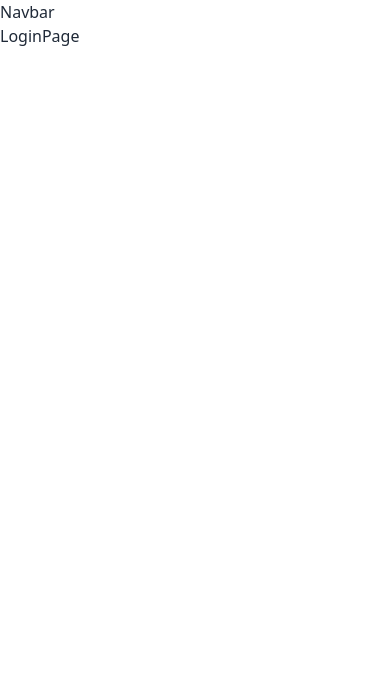
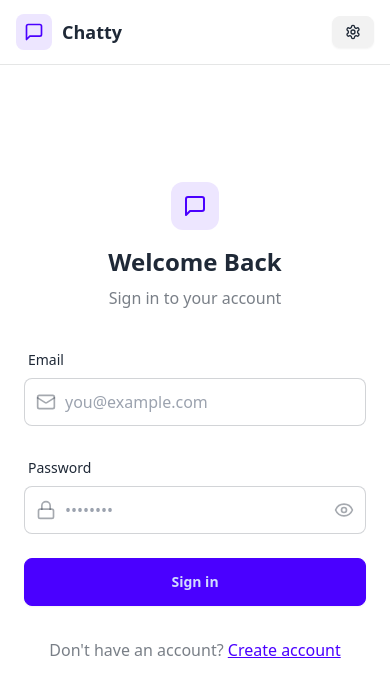
Before and after one commit to PranitAdgokar/chat-app-fronend, a React (Vite) app: page /login in a window 390 px wide. Shown: the top 694 px of the page. Built offline with nearby package versions, Linux system fonts and the light colour scheme; no server answers.

Commit message:
add authentication features with signup, login, and logout; implement AuthImagePattern component; enhance Navbar for user navigation

```diff
--- a/src/App.jsx
+++ b/src/App.jsx
@@ -1,4 +1,4 @@
-import {Routes, Route, Navigate} from 'react-router-dom';
+import {BrowserRouter, Routes, Route, Navigate} from 'react-router-dom';
 import Navbar from './components/Navbar';
 import HomePage from './pages/HomePage';
 import SignUpPage from './pages/SignUpPage';
@@ -8,6 +8,7 @@ import ProfilePage from './pages/ProfilePage';
 import { useAuthStore } from "./store/useAuthStore";
 import { useEffect } from 'react';
 import { Loader } from "lucide-react"
+import { Toaster } from 'react-hot-toast';
 
 
 const App =() => {
@@ -30,14 +31,17 @@ const App =() => {
   return (
    <div>
     <Navbar />
+
     <Routes>
       <Route path="/" element={authUser ? <HomePage />:<Navigate to ="/login"/>  } />
-      <Route path="/signup" element={!authUser ? <SignUpPage/> :<Navigate to="/singup"/>} />
+      <Route path="/signup" element={!authUser ? <SignUpPage/> :<Navigate to="/"/>} />
       <Route path="/login" element={!authUser ? <LoginPage />: <Navigate to="/"/>} />
-      <Route path="/settins" element={<SettingsPage />} />
+      <Route path="/settings" element={<SettingsPage />} />
       <Route path="/profile" element={authUser ? <ProfilePage />:<Navigate to="/login"/>} />
 
     </Routes>
+    <Toaster />
+
    </div>
   )
 };
--- /dev/null
+++ b/src/components/AuthImagePattern.jsx
@@ -0,0 +1,22 @@
+const AuthImagePattern = ({ title, subtitle }) => {
+    return (
+      <div className="hidden lg:flex items-center justify-center bg-base-200 p-12">
+        <div className="max-w-md text-center">
+          <div className="grid grid-cols-3 gap-3 mb-8">
+            {[...Array(9)].map((_, i) => (
+              <div
+                key={i}
+                className={`aspect-square rounded-2xl bg-primary/10 ${
+                  i % 2 === 0 ? "animate-pulse" : ""
+                }`}
+              />
+            ))}
+          </div>
+          <h2 className="text-2xl font-bold mb-4">{title}</h2>
+          <p className="text-base-content/60">{subtitle}</p>
+        </div>
+      </div>
+    );
+  };
+
+  export default AuthImagePattern;
--- a/src/components/Navbar.jsx
+++ b/src/components/Navbar.jsx
@@ -1,9 +1,55 @@
-import React from 'react'
+import { Link } from "react-router-dom";
+import { useAuthStore } from "../store/useAuthStore";
+import { LogOut, MessageSquare, Settings, User } from "lucide-react";
 
 const Navbar = () => {
+  const { logout, authUser } = useAuthStore();
+
   return (
-    <div>Navbar</div>
-  )
-}
+    <header
+      className="bg-base-100 border-b border-base-300 fixed w-full top-0 z-40
+    backdrop-blur-lg bg-base-100/80"
+    >
+      <div className="container mx-auto px-4 h-16">
+        <div className="flex items-center justify-between h-full">
+          <div className="flex items-center gap-8">
+            <Link to="/" className="flex items-center gap-2.5 hover:opacity-80 transition-all">
+              <div className="size-9 rounded-lg bg-primary/10 flex items-center justify-center">
+                <MessageSquare className="w-5 h-5 text-primary" />
+              </div>
+              <h1 className="text-lg font-bold">Chatty</h1>
+            </Link>
+          </div>
 
-export default Navbar
+          <div className="flex items-center gap-2">
+            <Link
+              to={"/settings"}
+              className={`
+              btn btn-sm gap-2 transition-colors
+
+              `}
+            >
+              <Settings className="w-4 h-4" />
+              <span className="hidden sm:inline">Settings</span>
+            </Link>
+
+            {authUser && (
+              <>
+                <Link to={"/profile"} className={`btn btn-sm gap-2`}>
+                  <User className="size-5" />
+                  <span className="hidden sm:inline">Profile</span>
+                </Link>
+
+                <button className="flex gap-2 items-center" onClick={logout}>
+                  <LogOut className="size-5" />
+                  <span className="hidden sm:inline">Logout</span>
+                </button>
+              </>
+            )}
+          </div>
+        </div>
+      </div>
+    </header>
+  );
+};
+export default Navbar;
--- a/src/pages/LoginPage.jsx
+++ b/src/pages/LoginPage.jsx
@@ -1,9 +1,119 @@
-import React from 'react'
+import { useState } from "react";
+import { useAuthStore } from "../store/useAuthStore";
+import AuthImagePattern from "../components/AuthImagePattern";
+import { Link } from "react-router-dom";
+import { Eye, EyeOff, Loader2, Lock, Mail, MessageSquare } from "lucide-react";
 
 const LoginPage = () => {
+  const [showPassword, setShowPassword] = useState(false);
+  const [formData, setFormData] = useState({
+    email: "",
+    password: "",
+  });
+  const { login, isLoggingIn } = useAuthStore();
+
+  const handleSubmit = async (e) => {
+    e.preventDefault();
+    login(formData);
+  };
+
   return (
-    <div>LoginPage</div>
-  )
-}
+    <div className="h-screen grid lg:grid-cols-2">
+      {/* Left Side - Form */}
+      <div className="flex flex-col justify-center items-center p-6 sm:p-12">
+        <div className="w-full max-w-md space-y-8">
+          {/* Logo */}
+          <div className="text-center mb-8">
+            <div className="flex flex-col items-center gap-2 group">
+              <div
+                className="w-12 h-12 rounded-xl bg-primary/10 flex items-center justify-center group-hover:bg-primary/20
+              transition-colors"
+              >
+                <MessageSquare className="w-6 h-6 text-primary" />
+              </div>
+              <h1 className="text-2xl font-bold mt-2">Welcome Back</h1>
+              <p className="text-base-content/60">Sign in to your account</p>
+            </div>
+          </div>
 
-export default LoginPage
+          {/* Form */}
+          <form onSubmit={handleSubmit} className="space-y-6">
+            <div className="form-control">
+              <label className="label">
+                <span className="label-text font-medium">Email</span>
+              </label>
+              <div className="relative">
+                <div className="absolute inset-y-0 left-0 pl-3 flex items-center pointer-events-none">
+                  <Mail className="h-5 w-5 text-base-content/40" />
+                </div>
+                <input
+                  type="email"
+                  className={`input input-bordered w-full pl-10`}
+                  placeholder="you@example.com"
+                  value={formData.email}
+                  onChange={(e) => setFormData({ ...formData, email: e.target.value })}
+                />
+              </div>
+            </div>
+
+            <div className="form-control">
+              <label className="label">
+                <span className="label-text font-medium">Password</span>
+              </label>
+              <div className="relative">
+                <div className="absolute inset-y-0 left-0 pl-3 flex items-center pointer-events-none">
+                  <Lock className="h-5 w-5 text-base-content/40" />
+                </div>
+                <input
+                  type={showPassword ? "text" : "password"}
+                  className={`input input-bordered w-full pl-10`}
+                  placeholder="••••••••"
+                  value={formData.password}
+                  onChange={(e) => setFormData({ ...formData, password: e.target.value })}
+                />
+                <button
+                  type="button"
+                  className="absolute inset-y-0 right-0 pr-3 flex items-center"
+                  onClick={() => setShowPassword(!showPassword)}
+                >
+                  {showPassword ? (
+                    <EyeOff className="h-5 w-5 text-base-content/40" />
+                  ) : (
+                    <Eye className="h-5 w-5 text-base-content/40" />
+                  )}
+                </button>
+              </div>
+            </div>
+
+            <button type="submit" className="btn btn-primary w-full" disabled={isLoggingIn}>
+              {isLoggingIn ? (
+                <>
+                  <Loader2 className="h-5 w-5 animate-spin" />
+                  Loading...
+                </>
+              ) : (
+                "Sign in"
+              )}
+            </button>
+          </form>
+
+          <div className="text-center">
+            <p className="text-base-content/60">
+              Don&apos;t have an account?{" "}
+              <Link to="/signup" className="link link-primary">
+                Create account
+              </Link>
+            </p>
+          </div>
+        </div>
+      </div>
+
+      {/* Right Side - Image/Pattern */}
+      <AuthImagePattern
+        title={"Welcome back!"}
+        subtitle={"Sign in to continue your conversations and catch up with your messages."}
+      />
+    </div>
+  );
+};
+export default LoginPage;
--- a/src/pages/SignUpPage.jsx
+++ b/src/pages/SignUpPage.jsx
@@ -1,6 +1,8 @@
 import React, { useState } from 'react';
 import { useAuthStore } from '../store/useAuthStore';
-import { Eye, EyeOff, Key, Loader2, Lock, Mail, MessageSquare, User } from 'lucide-react';
+import AuthImagePattern from '../components/AuthImagePattern';
+import { Eye, EyeOff, Loader2, Lock, Mail, MessageSquare, User } from 'lucide-react';
+import toast from 'react-hot-toast';
 
 const SignUpPage = () => {
   const [showPassword, setShowPassword] = useState(false);
@@ -12,12 +14,23 @@ const SignUpPage = () => {
   });
 
   const {signup, isSigningUp} = useAuthStore();
+
   const validateForm =()=>{
+    if(!formData.firstName.trim())return toast.error("First Name is required");
+    if(!formData.lastName.trim())return toast.error("Last Name is required");
+    if(!formData.email.trim())return toast.error("Email is required");
+    if(!formData.password.trim())return toast.error("Password is required");
+    if(formData.password.trim().length < 6) return toast.error("Password must be at least 6 characters");
 
+    return true;
   }
-  const handleSubmit =(e)=>{
+  const handleSubmit = (e) => {
     e.preventDefault();
-  }
+    const success = validateForm();
+    if(success===true) signup(formData);
+
+
+  };
 
 
   return (
@@ -148,15 +161,28 @@ const SignUpPage = () => {
                   <Loader2 className="animate-spin size-5" />
                   Loading...
                   </>
-                ): "Create Account"}
+                ): ("Create Account")}
               </button>
 
 
             </form>
+            <div className="text-center">
+              <p className="text-base-content/60">
+                Already have an account?{" "}
+                <a href="/login" className="text-primary">
+                  Login
+                </a>
+              </p>
+            </div>
 
           </div>
         </div>
       </div>
+      {/* right side */}
+      <AuthImagePattern
+        title="Join Our Community"
+        subtitle="Thousands of people are joining everyday"
+      />
     </div>
   )
 }
```
Also changed, not shown: eslint.config.js (+18 -17 lines), src/store/useAuthStore.js (+28 -3 lines).
